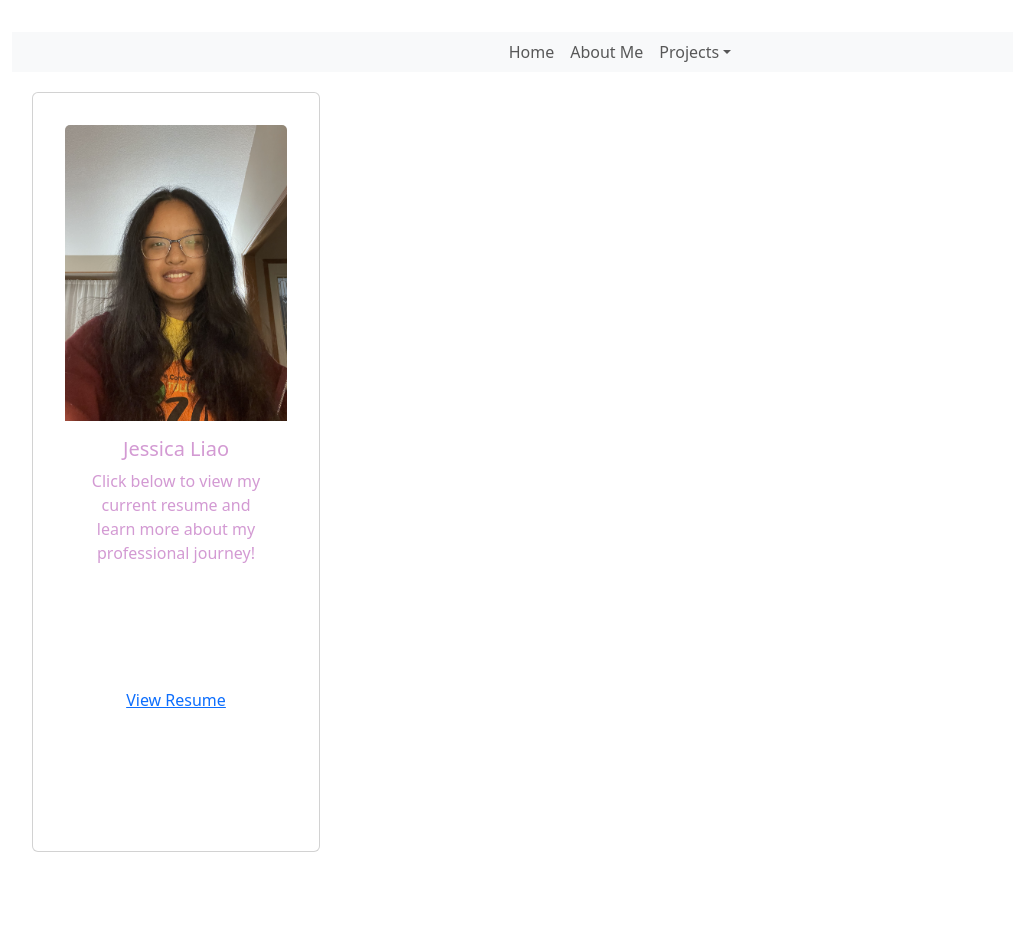
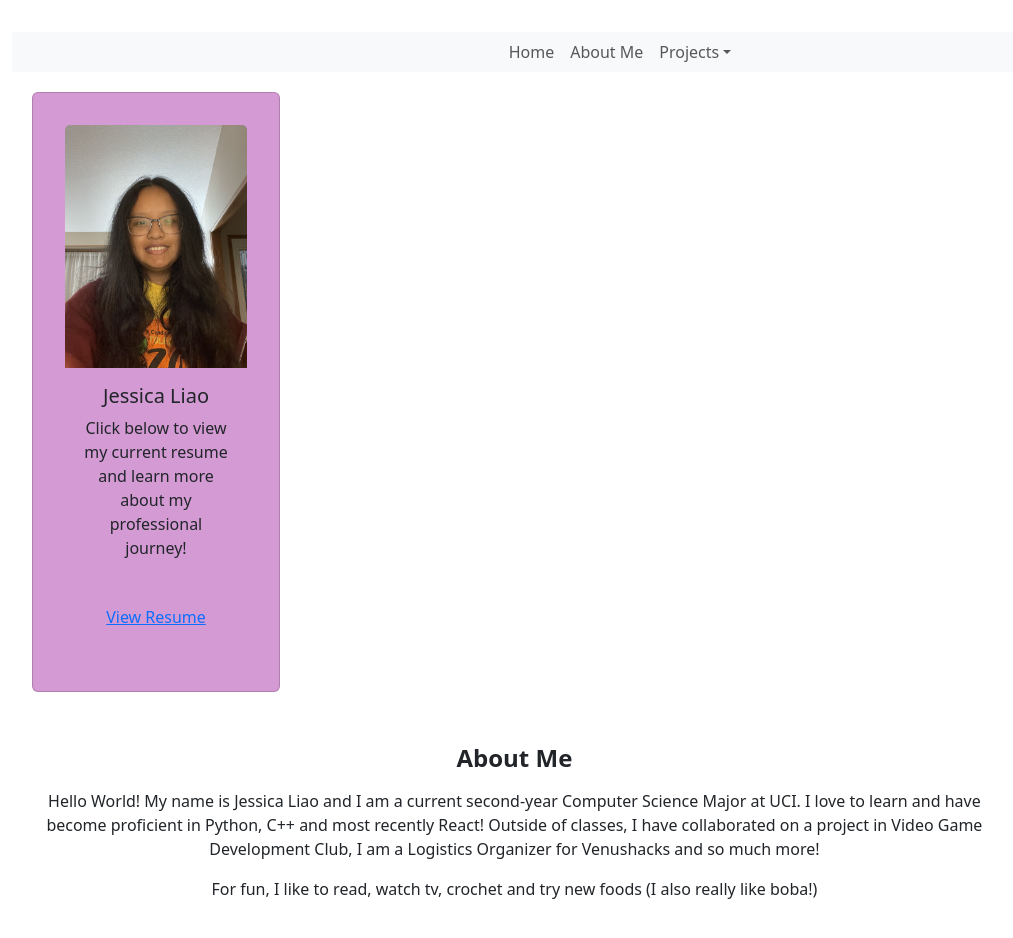
Before and after one commit to jessl314/JessicaL-Blog-Project, a React (Vite) app in the folder frontend/: page /about in a window 1280 px wide. Shown: the top 938 px of the page, without its empty margins (20-1033 px from the left). Before the commit the page ends 904 px from the top, so only its background shows below. Built offline with nearby package versions, Linux system fonts and the light colour scheme.

Commit message:
attempted to add an introduction paragraph

```diff
--- a/frontend/src/pages/About.css
+++ b/frontend/src/pages/About.css
@@ -2,11 +2,26 @@
     display: flex;
     justify-content: left;
     align-items: top;
-    height: 100vh;
+    height: 80vh;
+    width: 18rem;
 }
 
 .card {
     width: 18rem;
     margin: 20px;
-    color: rgb(211, 154, 211);
+    background-color: rgb(211, 154, 211);
 }
+
+.about-me {
+    padding: 1rem;
+    margin: 1rem;
+    width: 80%;
+    /* background-color: #f9f9f9;      */
+    /* border-radius: 8px;              */
+    /* box-shadow: 0 2px 5px rgba(0, 0, 0, 0.1);  */
+}
+.about-me-title {
+    font-size: 1.5rem;
+    font-weight: bold;
+    margin-bottom: 1rem;
+}
--- a/frontend/src/pages/About.jsx
+++ b/frontend/src/pages/About.jsx
@@ -6,6 +6,7 @@ import './About.css'
 
 function About () {
     return (
+    <>
     <div className="card-container">
         <Card className="card">
             <Card.Img variant="top" src={JessicaImage} />
@@ -20,6 +21,13 @@ function About () {
             </Card.Body>
         </Card>
     </div>
+    <div className="about-me">
+        <h2 className="about-me-title">About Me</h2>
+        <p>Hello World! My name is Jessica Liao and I am a current second-year Computer Science Major at UCI. I love to learn and have become proficient in Python, C++ and most recently React! Outside of classes, I have collaborated on a project in Video Game Development Club, I am a Logistics Organizer for Venushacks and so much more! </p>
+        <p>For fun, I like to read, watch tv, crochet and try new foods (I also really like boba!) </p>
+
+    </div>
+    </>
     )
 
 }
```
